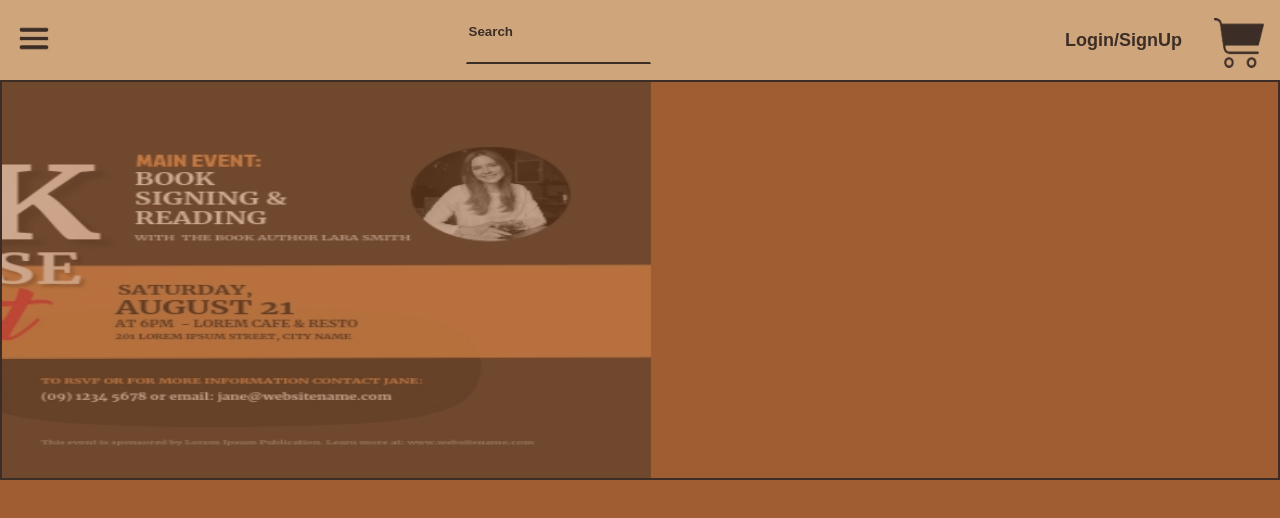
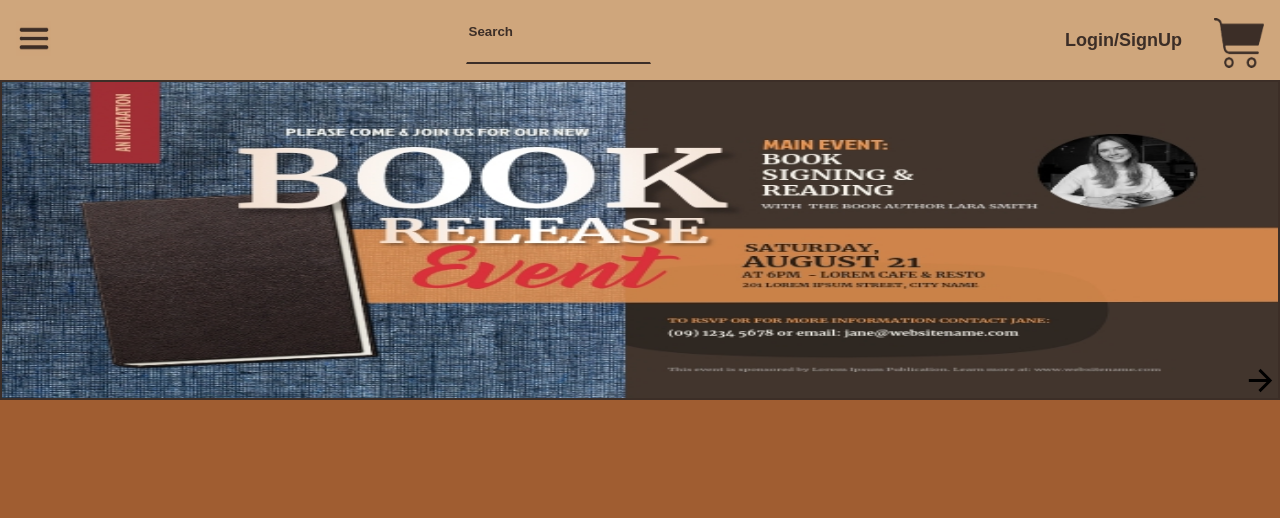
Before and after one commit to khizr45/bookish-treasures, a React (Create React App) app: page / in a window 1280 px wide. Shown: the top 518 px of the page. Built offline with nearby package versions, Linux system fonts and the light colour scheme.

Commit message:
update
update

```diff
--- a/package.json
+++ b/package.json
@@ -3,6 +3,11 @@
   "version": "0.1.0",
   "private": true,
   "dependencies": {
+    "@emotion/react": "^11.11.1",
+    "@emotion/styled": "^11.11.0",
+    "@fontsource/roboto": "^5.0.8",
+    "@mui/icons-material": "^5.14.12",
+    "@mui/material": "^5.14.12",
     "@testing-library/jest-dom": "^5.17.0",
     "@testing-library/react": "^13.4.0",
     "@testing-library/user-event": "^13.5.0",
--- a/src/components/Home.css
+++ b/src/components/Home.css
@@ -94,11 +94,12 @@
 
 .OffersMain{
     width: 100vw;
-    height: 50vh;
+    height: 40vh;
     border: #3c2e27 2px solid;
     display: flex;
-    justify-content: space-between;
-    overflow: hidden; /* Hide overflowing content */
+    justify-content: flex-end;
+    overflow: hidden;
+    align-items: end;
 }
 
 @keyframes PrevOffer {
@@ -116,11 +117,22 @@
 .Offer{
     width: 100%;
     height: 100%;
-    animation-duration: 4s; /* Duration of the animation */
-    animation-timing-function: ease-in-out; /* Timing function for smooth animation */
-    animation-fill-mode: both;
-    opacity: 0;
-    animation-name: PrevOffer;
-    animation-iteration-count:infinite;
-    animation-delay: 6s;
 }
+
+.Slider-Btn{
+    display: flex;
+    flex-direction: column;
+    justify-content: flex-end;
+    height: 3vh;
+    position: absolute;
+    cursor: pointer;
+    background: none;
+    outline: none;
+    border: 0;
+}
+
+.new-div{
+    background-color: #a05d31;
+    height: 100vh;
+    width: 100vw;
+}
--- a/src/components/Home.js
+++ b/src/components/Home.js
@@ -1,5 +1,6 @@
 import React,{useState , useEffect} from 'react'
 import './Home.css'
+import ArrowForwardIcon from '@mui/icons-material/ArrowForward';
 
 function Home() {
   return (
@@ -10,6 +11,7 @@ function Home() {
       <div className='OffersDiv'>
         <Offers />
       </div>
+      <div className='new-div'></div>
     </div>
   )
 }
@@ -50,18 +52,20 @@ export const NavBar = () => {
 }
 
 export const Offers = () => {
-  const [OfferNow,UpdateOffer] = useState(0)
-  var offersPost = ['images/Offer1.jpg','images/Offer2.jpg','images/Offer3.jpg','images/Offer4.jpg']
-    setTimeout( () => {
-      if(OfferNow === 3){
-        UpdateOffer(0);
+  var offers = ['images/Offer1.jpg','images/Offer2.jpg','images/Offer3.jpg','images/Offer4.jpg']
+  const [offerNow , setOfferNow] = useState(0)
+
+  function NewOffer(){
+      if(offerNow+1 === offers.length){
+        setOfferNow(0)
       }else{
-        UpdateOffer(OfferNow+1);
+        setOfferNow(offerNow+1)
       }
-    },10000)
+  }
   return <offers>
     <div className='OffersMain'>
-      <img src={offersPost[OfferNow]} className='Offer' id='off'/>
+      <img src={offers[offerNow]} className='Offer' id='off'/>
+      <button className='Slider-Btn' onClick={NewOffer}><ArrowForwardIcon fontSize='large' /></button>
     </div>
   </offers>
 }
```
Also changed, not shown: public/images/slider_forward.png (added), 1 other file (tests, documents, lock files or other folders).
